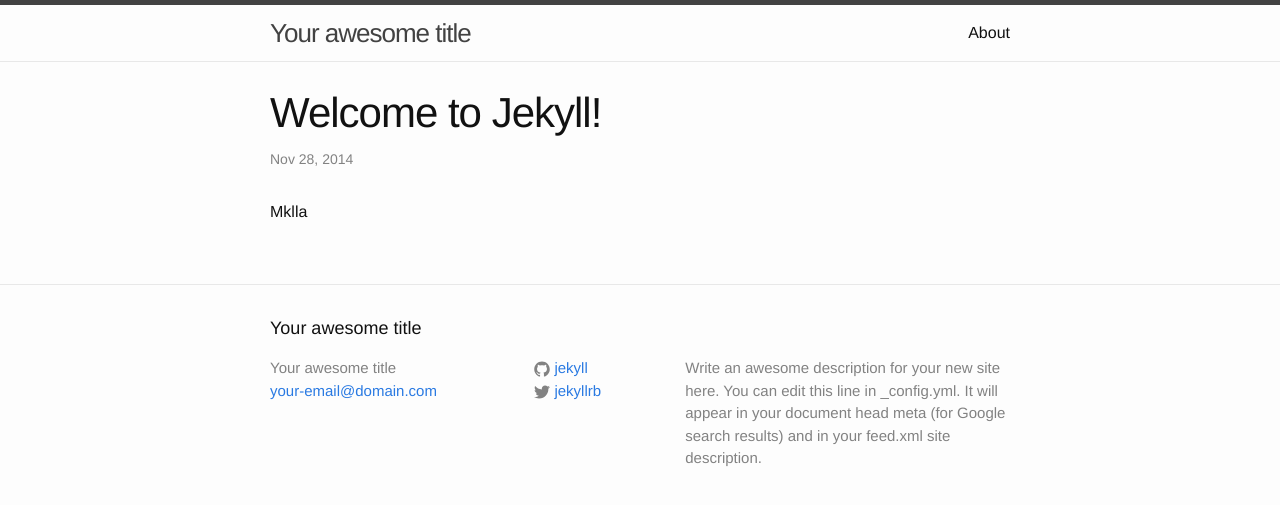
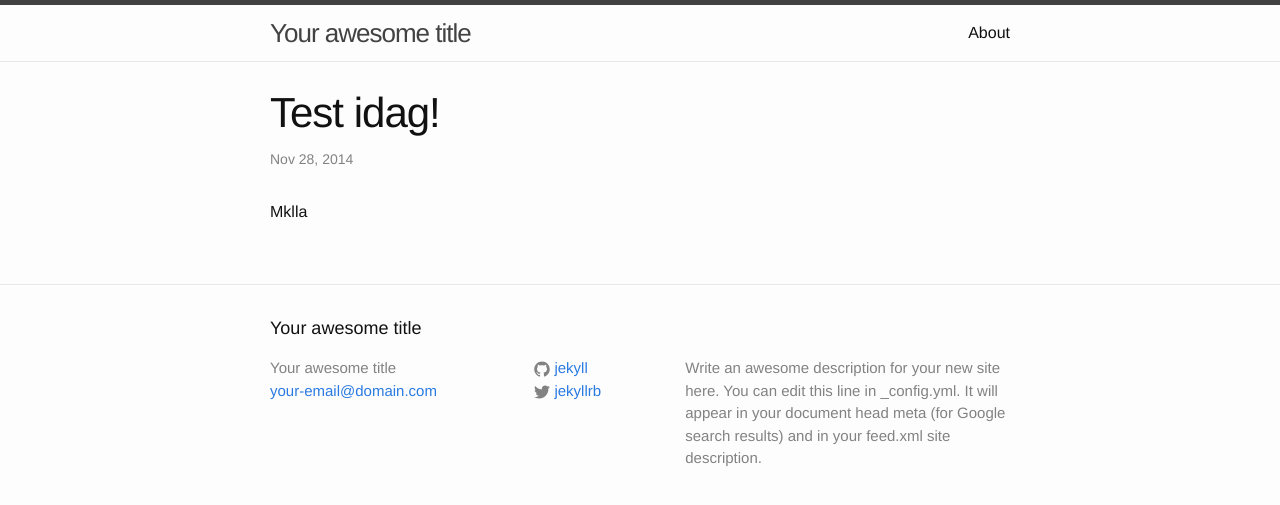
Before and after one commit to apeshape/apeshape.github.io, a Jekyll site: the page built from _posts/2014-11-28-test.md, in a window 1280 px wide. Shown: the top 505 px of the page. Built offline with Jekyll 4.4.1, drawn with Linux system fonts in a browser that asks for light colours.

Commit message:
ny titel

```diff
--- a/_posts/2014-11-28-test.md
+++ b/_posts/2014-11-28-test.md
@@ -1,6 +1,6 @@
 ---
 layout: post
-title:  "Welcome to Jekyll!"
+title:  "Test idag!"
 date:   2014-11-28 09:56:59
 categories: test apeshape
 ---
```
